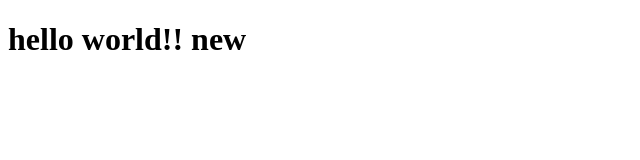
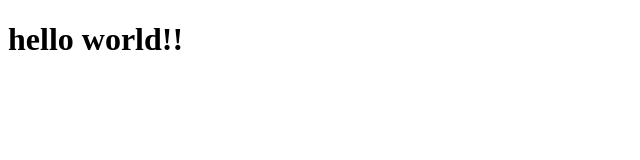
Before and after one commit to sayandip-sapient/first_sapient_project, a plain HTML site: page index.html in a window 1280 px wide. Shown: the full height of the page, 0-640 px from the left. Drawn offline with Linux system fonts and the light colour scheme.

Commit message:
updatedd

```diff
--- a/index.html
+++ b/index.html
@@ -6,7 +6,7 @@
     <title>Document</title>
 </head>
 <body>
-    <h1>hello world!! new
+    <h1>hello world!!
     </h1>
 
 </body>
```
